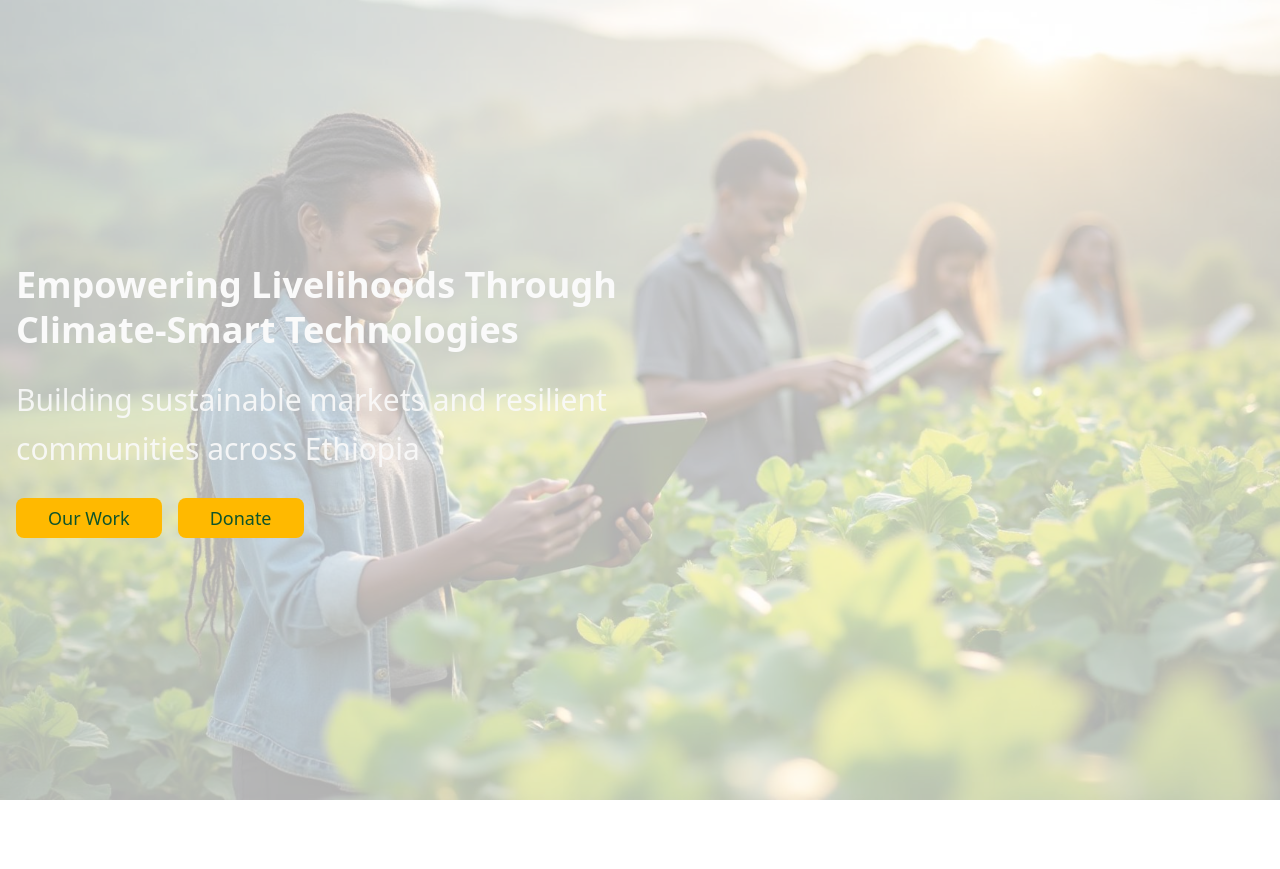
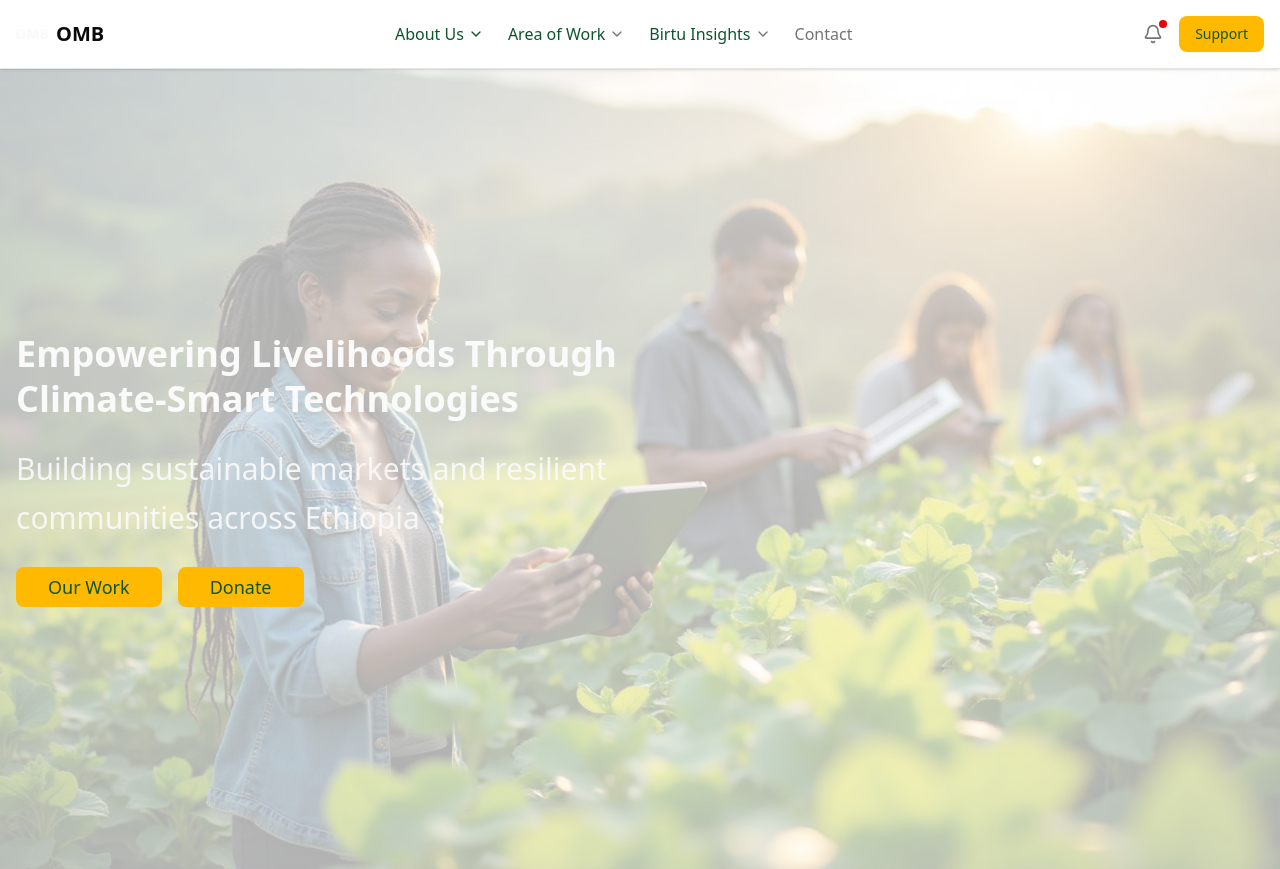
Before and after one commit to OneMillionBirtu/omb_website, a Next.js app in the folder frontend/: page / in a window 1280 px wide. Before the commit the page ends 800 px from the top, so only its background shows below. Built offline with nearby package versions, Linux system fonts and the light colour scheme.

Commit message:
feat: implement responsive Navbar component and update Home page layout

```diff
--- a/frontend/app/page.tsx
+++ b/frontend/app/page.tsx
@@ -1,12 +1,13 @@
 // import heroImage from "hero-image.jpg";
 import Image from "next/image";
-import { Link } from "react-router-dom";
+import Link from "next/link";
 import { Button } from "@/components/ui/button";
-import { ArrowRight } from "lucide-react";
+import Navbar from "@/components/Navbar";
 
 export default function Home() {
   return (
     <div className="min-h-screen">
+      <Navbar />
       {/* Hero Section */}
       <section className="relative bg-gradient-hero h-screen overflow-hidden">
         <div className="absolute inset-0 -z-10">
@@ -25,17 +26,14 @@ export default function Home() {
             <h1 className="text-4xl lg:text-4xl font-bold mb-6 leading-tight">
               Empowering Livelihoods Through Climate-Smart Technologies
             </h1>
-            <h2 className="hidden sm:block text-lg sm:text-2xl md:text-3xl mb-6 text-primary-foreground/90 leading-relaxed">
+            <h2 className="hidden sm:block text-lg sm:text-xl md:text-3xl mb-6 text-primary-foreground/90 leading-relaxed">
               Building sustainable markets and resilient communities across Ethiopia
             </h2>
             <div className="flex flex-col sm:flex-row gap-4 justify-center lg:justify-start">
               <Button size="lg" className="text-lg px-8 bg-amber-400 text-green-900">
-                {/* <Link to="/"> */}
                 Our Work
-                {/* </Link> */}
               </Button>
               <Button size="lg" className="text-lg px-8 bg-amber-400 text-green-900">
-                {/* <Link to="/get-involved">Support Us</Link> */}
                 Donate
               </Button>
             </div>
--- /dev/null
+++ b/frontend/components/Navbar.tsx
@@ -0,0 +1,217 @@
+"use client";
+import React, { useState } from "react";
+import Link from "next/link";
+import { usePathname } from "next/navigation";
+import { Button } from "@/components/ui/button";
+import { Menu, X, ChevronDown, Bell } from "lucide-react";
+
+const Navigation = () => {
+  const [isOpen, setIsOpen] = useState(false);
+  const pathname = usePathname() || "/";
+
+  const isActive = (path: string) => pathname === path;
+  const isActiveSection = (path: string) => pathname.startsWith(path);
+
+  return (
+    <nav className="bg-background/95 backdrop-blur-sm border-b border-border sticky top-0 z-50 shadow-sm">
+      <div className="container mx-auto px-4">
+        <div className="flex justify-between items-center py-4">
+          {/* Logo */}
+          <Link href="/" className="flex items-center space-x-2">
+            <div className="w-8 h-8 bg-gradient-primary rounded-lg flex items-center justify-center">
+              <span className="text-primary-foreground font-bold text-sm">OMB</span>
+            </div>
+            <span className="font-heading font-bold text-xl text-foreground">OMB</span>
+          </Link>
+
+          {/* Desktop Navigation */}
+          <div className="hidden lg:flex items-center space-x-6">
+            {/* About Us Dropdown */}
+            <div className="relative group">
+              <Link
+                href="/about"
+                className={`font-medium transition-colors hover:text-primary flex items-center space-x-1 ${
+                  isActiveSection("/about") ? "text-primary" : "text-muted-foreground"
+                }`}
+              >
+                <span className="text-green-900">About Us</span>
+                <ChevronDown className="w-4 h-4 text-green-900" />
+              </Link>
+              <div className="absolute top-full left-0 mt-1 w-56 bg-card border border-border rounded-lg shadow-lg opacity-0 invisible group-hover:opacity-100 group-hover:visible transition-all duration-200 z-50">
+                <Link
+                  href="/about/who-we-are"
+                  className="text-green-900 block px-4 py-2 text-sm hover:bg-muted rounded-t-lg"
+                >
+                  Who We Are
+                </Link>
+                <Link
+                  href="/about/our-approach"
+                  className="block text-green-900 px-4 py-2 text-sm hover:bg-muted"
+                >
+                  Our Approach
+                </Link>
+                <Link
+                  href="/about/our-teams"
+                  className="text-green-900 block px-4 py-2 text-sm hover:bg-muted rounded-b-lg"
+                >
+                  Our Teams
+                </Link>
+              </div>
+            </div>
+
+            {/* Area of Work Dropdown */}
+            <div className="relative group">
+              <Link
+                href="/areas-of-work"
+                className={`font-medium transition-colors hover:text-primary flex items-center space-x-1 ${
+                  isActiveSection("/areas-of-work") ||
+                  isActiveSection("/livelihood") ||
+                  isActiveSection("/health") ||
+                  isActiveSection("/education") ||
+                  isActiveSection("/programs")
+                    ? "text-primary"
+                    : "text-muted-foreground"
+                }`}
+              >
+                <span className="text-green-900">Area of Work</span>
+                <ChevronDown className="w-4 h-4" />
+              </Link>
+              <div className="absolute top-full left-0 mt-1 w-56 bg-card border border-border rounded-lg shadow-lg opacity-0 invisible group-hover:opacity-100 group-hover:visible transition-all duration-200 z-50">
+                <Link
+                  href="/livelihood"
+                  className="text-green-900 block px-4 py-2 text-sm hover:bg-muted rounded-t-lg"
+                >
+                  Livelihood
+                </Link>
+                <Link
+                  href="/health"
+                  className=" text-green-900 block px-4 py-2 text-sm hover:bg-muted"
+                >
+                  Health
+                </Link>
+                <Link
+                  href="/education"
+                  className="text-green-900 block px-4 py-2 text-sm hover:bg-muted"
+                >
+                  Education
+                </Link>
+                <div className="relative group/nested">
+                  <div className="px-4 py-2 text-sm hover:bg-muted flex items-center justify-between cursor-pointer">
+                    <span className="text-green-900">Programs</span>
+                    <ChevronDown className="w-3 h-3 -rotate-90" />
+                  </div>
+                  <div className="absolute left-full top-0 ml-1 w-48 bg-card border border-border rounded-lg shadow-lg opacity-0 invisible group-hover/nested:opacity-100 group-hover/nested:visible transition-all duration-200">
+                    <Link
+                      href="/programs/edel"
+                      className="text-green-900 block px-4 py-2 text-sm hover:bg-muted rounded-t-lg"
+                    >
+                      EDEL
+                    </Link>
+                    <Link
+                      href="/programs/health"
+                      className="text-green-900 block px-4 py-2 text-sm hover:bg-muted rounded-b-lg"
+                    >
+                      Health Program
+                    </Link>
+                  </div>
+                </div>
+              </div>
+            </div>
+
+            {/* Birtu Insights Dropdown */}
+            <div className="relative group">
+              <button
+                className={`font-medium transition-colors hover:text-primary flex items-center space-x-1 ${
+                  isActiveSection("/news") || isActiveSection("/resources")
+                    ? "text-primary"
+                    : "text-muted-foreground"
+                }`}
+              >
+                <span className="text-green-900">Birtu Insights</span>
+                <ChevronDown className="w-4 h-4" />
+              </button>
+              <div className="absolute top-full left-0 mt-1 w-64 bg-card border border-border rounded-lg shadow-lg opacity-0 invisible group-hover:opacity-100 group-hover:visible transition-all duration-200 z-50">
+                <Link
+                  href="/news"
+                  className="text-green-900 block px-4 py-2 text-sm hover:bg-muted rounded-t-lg"
+                >
+                  Newsletter & Articles
+                </Link>
+                <Link
+                  href="/resources"
+                  className="text-green-900 block px-4 py-2 text-sm hover:bg-muted rounded-b-lg"
+                >
+                  Resources & Publications
+                </Link>
+              </div>
+            </div>
+
+            <Link
+              href="/contact"
+              className={`text-green-900 font-medium transition-colors hover:text-primary ${
+                isActive("/contact") ? "text-primary" : "text-muted-foreground"
+              }`}
+            >
+              Contact
+            </Link>
+          </div>
+
+          {/* CTA Buttons */}
+          <div className="hidden lg:flex items-center space-x-4">
+            <Link href="/notices" className="relative">
+              <Bell className="w-5 h-5 text-muted-foreground hover:text-primary transition-colors" />
+              <span className="absolute -top-1 -right-1 w-2 h-2 bg-destructive rounded-full"></span>
+            </Link>
+            <Button asChild className="bg-amber-400 text-green-900">
+              <Link href="/support">Support</Link>
+            </Button>
+          </div>
+
+          {/* Mobile Menu Button */}
+          <button className="lg:hidden" onClick={() => setIsOpen(!isOpen)}>
+            {isOpen ? <X className="w-6 h-6" /> : <Menu className="w-6 h-6" />}
+          </button>
+        </div>
+
+        {/* Mobile Navigation */}
+        {isOpen && (
+          <div className="lg:hidden py-4 border-t border-border animate-fade-in">
+            <div className="flex flex-col space-y-4">
+              <Link href="/about" className="font-medium text-muted-foreground hover:text-primary">
+                About Us
+              </Link>
+              <Link
+                href="/areas-of-work"
+                className="font-medium text-muted-foreground hover:text-primary"
+              >
+                Area of Work
+              </Link>
+              <Link href="/news" className="font-medium text-muted-foreground hover:text-primary">
+                Birtu Insights
+              </Link>
+              <Link
+                href="/contact"
+                className="font-medium text-muted-foreground hover:text-primary"
+              >
+                Contact
+              </Link>
+              <Link
+                href="/notices"
+                className="font-medium text-muted-foreground hover:text-primary"
+              >
+                Notices
+              </Link>
+              <div className="flex flex-col space-y-2 pt-4">
+                <Button asChild>
+                  <Link href="/support">Support</Link>
+                </Button>
+              </div>
+            </div>
+          </div>
+        )}
+      </div>
+    </nav>
+  );
+};
+
+export default Navigation;
```
